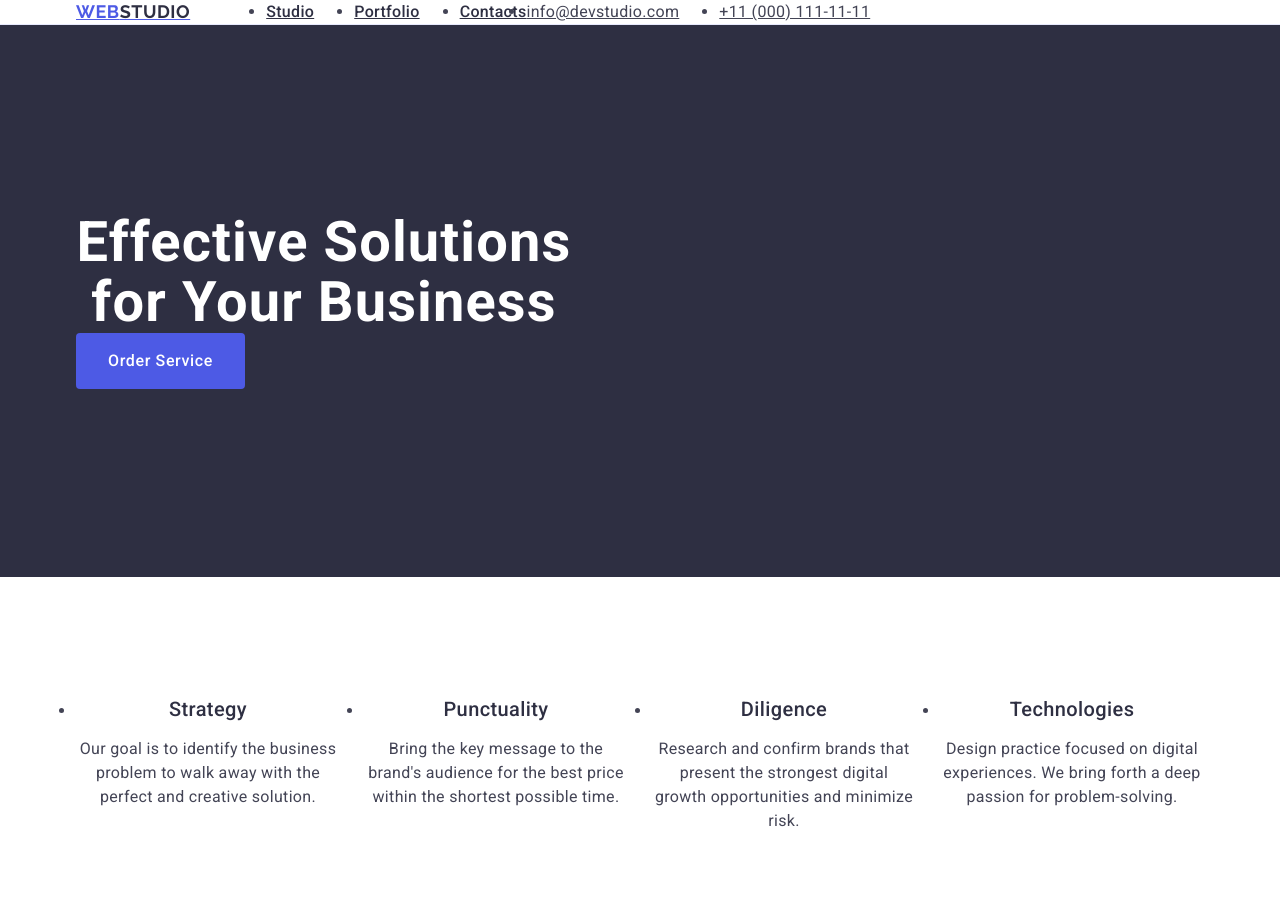
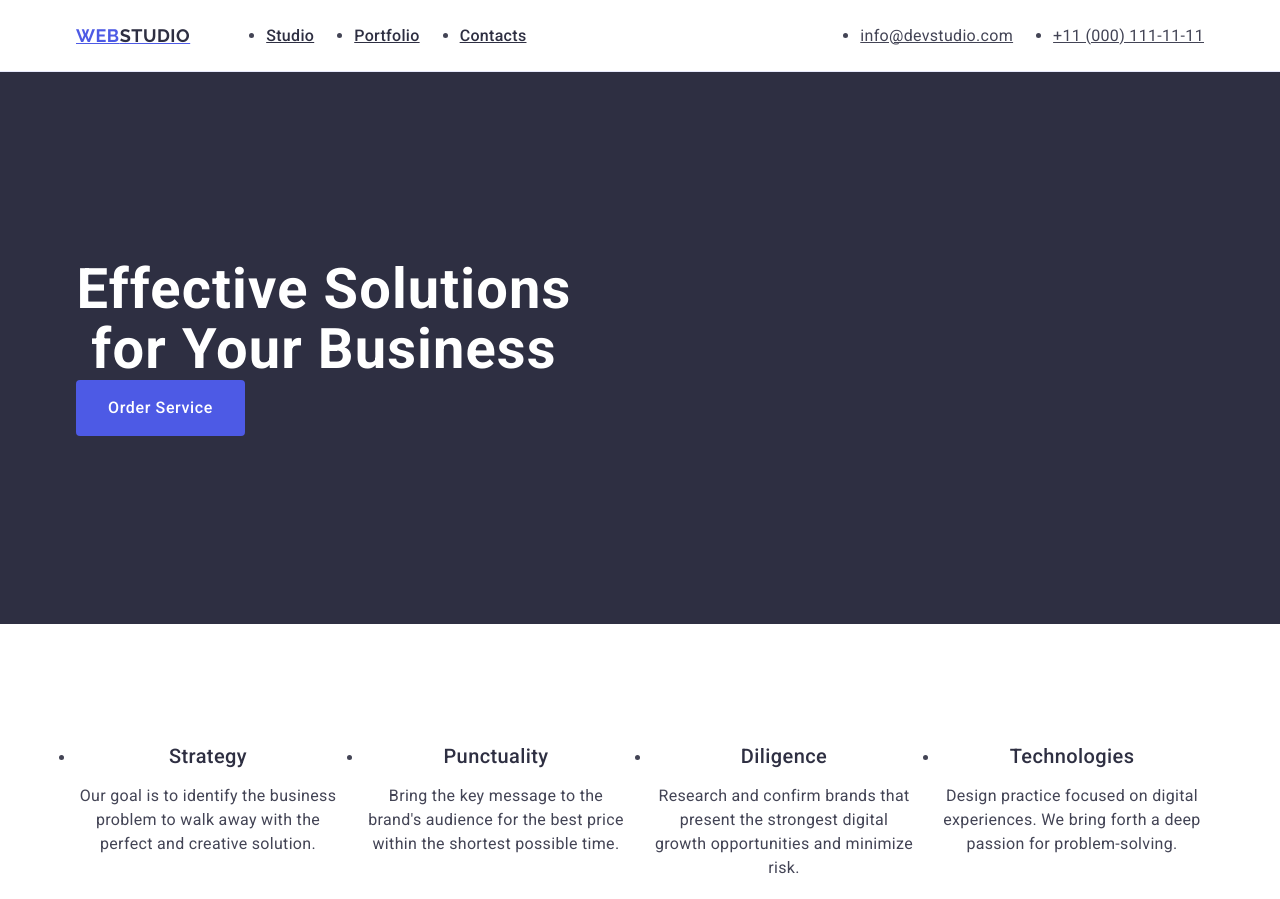
Before and after one commit to zipkaniar/goit-markup-hw-03, a plain HTML site: page index.html in a window 1280 px wide. Shown: the top 899 px of the page. Drawn offline with nearby package versions, Linux system fonts and the light colour scheme.

Commit message:
header edit.

```diff
--- a/css/styles.css
+++ b/css/styles.css
@@ -21,9 +21,14 @@ h6 {
 /* HEADER */
 .header {
     border-bottom: 1px solid #E7E9FC;
+    height: 72px;
 }
 .header-div {
     display: flex;
+    height: 100%;
+    margin: 0 auto;
+    align-items: center;
+    justify-content: space-between;
 }
 .container {
     width: 1158px;
```
